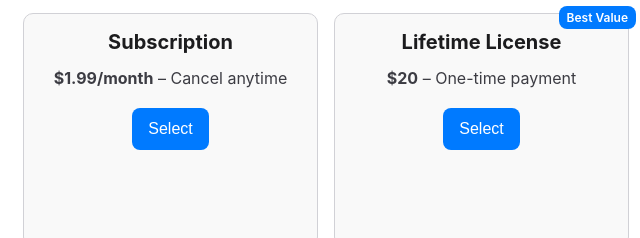
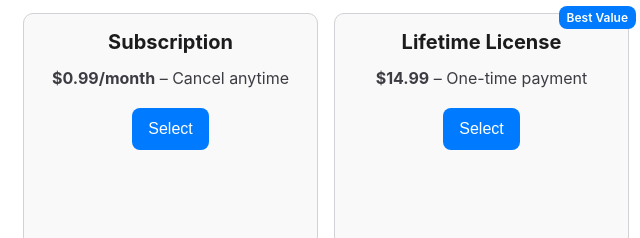
Before and after one commit to zeroxjf/CardLocker, a website: page index.html in a window 1280 px wide. Shown: the part 494-732 px from the top of the page, 115-755 px from the left. Drawn offline with Linux system fonts and the light colour scheme.

Commit message:
Update index.html

```diff
--- a/index.html
+++ b/index.html
@@ -424,7 +424,7 @@
           <div class="plan-options">
             <div class="plan">
               <h3>Subscription</h3>
-              <p><strong>$1.99/month</strong> – Cancel anytime</p>
+              <p><strong>$0.99/month</strong> – Cancel anytime</p>
               <button class="plan-select" data-plan="subscribe">Select</button>
               <div class="email-field" style="display: none;">
                 <input type="email" id="email-subscribe" name="email-subscribe" autocomplete="off" autocorrect="off" autocapitalize="none" spellcheck="false" placeholder="Enter your email" />
@@ -434,7 +434,7 @@
             <div class="plan">
               <div class="badge">Best Value</div>
               <h3>Lifetime License</h3>
-              <p><strong>$20</strong> – One-time payment</p>
+              <p><strong>$14.99</strong> – One-time payment</p>
               <button class="plan-select" data-plan="lifetime">Select</button>
               <div class="email-field" style="display: none;">
                 <input type="email" id="email-lifetime" name="email-lifetime" autocomplete="off" autocorrect="off" autocapitalize="none" spellcheck="false" placeholder="Enter your email" />
```
